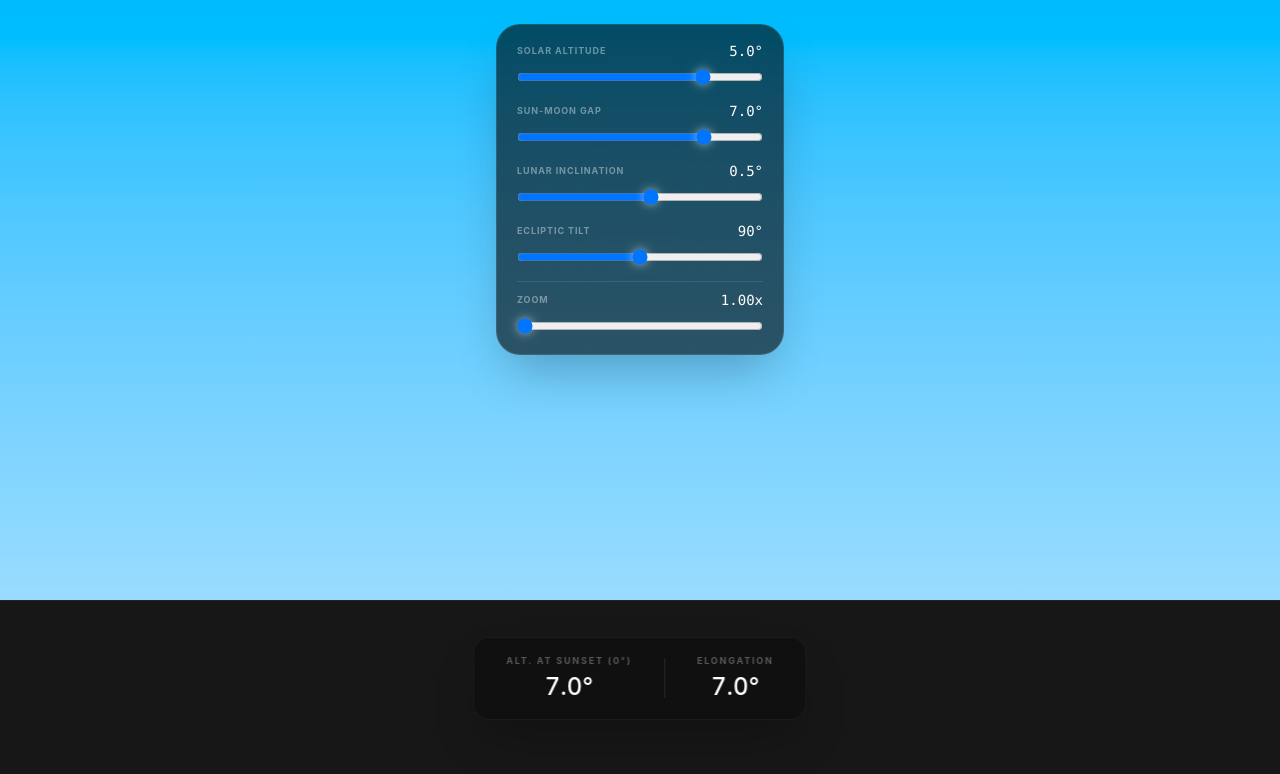
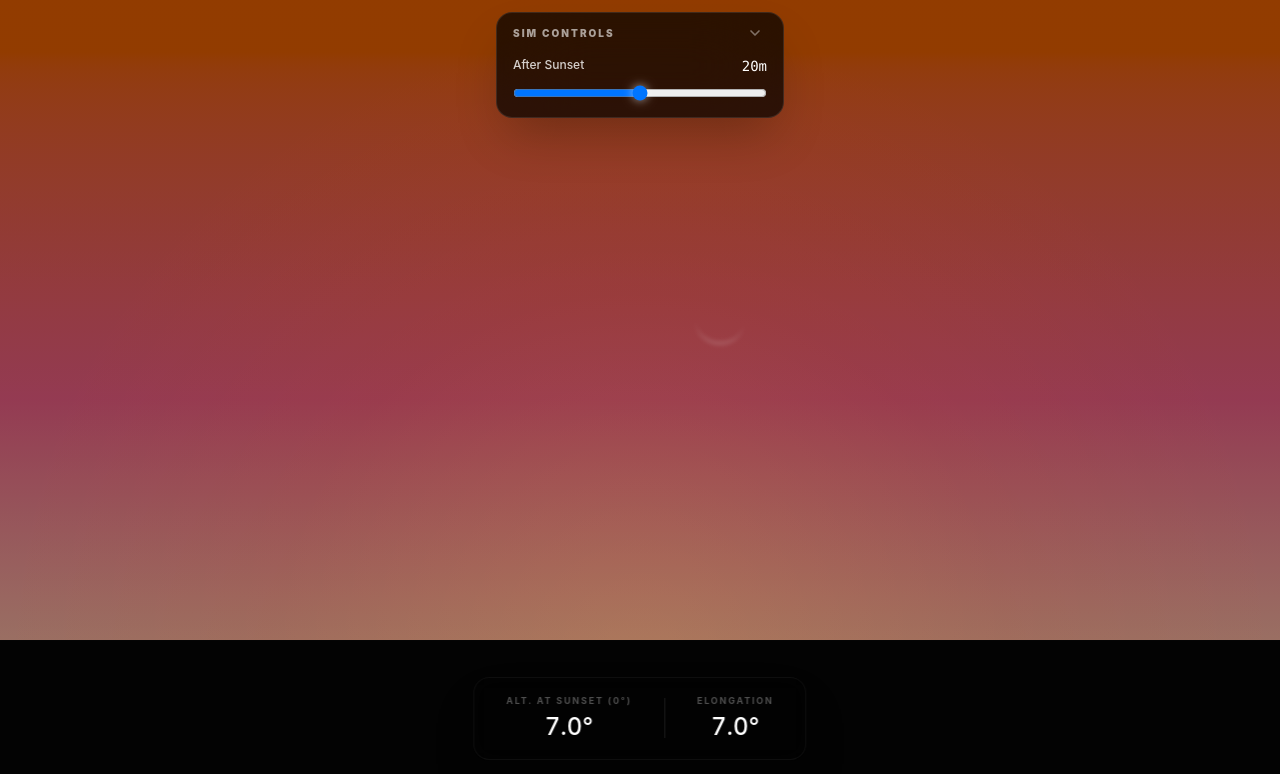
Before and after one commit to PijarAdiluhung/hilal-simulation, a Vue app: page / in a window 1280 px wide. Shown: the top 774 px of the page. Built offline with nearby package versions, Linux system fonts and the light colour scheme.

Commit message:
finalized the ui, added guiding triangles

```diff
--- a/src/views/SimView.vue
+++ b/src/views/SimView.vue
@@ -1,15 +1,35 @@
 <script setup>
-import { ref, computed } from 'vue'
+import { ref, computed, onMounted, onUnmounted } from 'vue'
+
+const windowRatio = ref(1)
+
+// Update the aspect ratio dynamically
+const updateRatio = () => {
+  windowRatio.value = window.innerWidth / window.innerHeight
+}
+
+onMounted(() => {
+  updateRatio()
+  window.addEventListener('resize', updateRatio)
+})
+
+onUnmounted(() => {
+  window.removeEventListener('resize', updateRatio)
+})
 
 // --- CONFIGURATION ---
+const isCollapsed = ref(true)
+const showGuidingAids = ref(false)
 const zoom = ref(1) // 1 = Default, 4 = Zoomed out
 
 const CONFIG = {
-  HORIZON_Y: 72, // Percent from top
+  HORIZON_Y: 80, // Percent from top
   MOON_RATIO: 1.0,
 }
 
-const solarProgress = ref(5)
+const timeOffset = ref(20) // Minutes relative to sunset (Positive = After, Negative = Before)
+const solarProgress = computed(() => -(timeOffset.value / 4))
+
 const SUNMOON_GAP = ref(7)
 const LUNAR_INCLINATION = ref(0.5)
 const celestialTilt = ref(90)
@@ -83,8 +103,6 @@ const moonRotation = computed(() => {
   const deltaY = sunRotY - moonRotY
 
   // 3. Calculate the angle (atan2 is perfect for this)
-  // We add 90 because the moon's default "0" rotation
-  // (the crescent belly) is pointing right.
   const angleRad = Math.atan2(deltaY, deltaX)
   const angleDeg = angleRad * (180 / Math.PI)
 
@@ -184,18 +202,65 @@ const moonOpacity = computed(() => {
   const darknessFactor = Math.abs(solarProgress.value + 3) * multiplier
 
   // We cap the opacity at 0.9 for a softer look
-  return Math.min(darknessFactor, 0.9)
+  return Math.min(darknessFactor, 1)
 })
 
 // Add this computed property to calculate "Sighting Difficulty"
 const moonFilter = computed(() => {
   // If moon is near horizon (e.g., altitude < 5°) and Syafaq is active
   const proximityToHorizon = Math.max(0, 5 - lunarAltitude.value)
-  const blurMultiplier = 1.6 / zoom.value
+  const blurMultiplier = 1.6 / (zoom.value * 1.2)
   const blurAmount = proximityToHorizon * syafaqOpacity.value * blurMultiplier
   const contrastAmount = 100 - proximityToHorizon * syafaqOpacity.value * 10
 
   return `blur(${blurAmount}px) contrast(${contrastAmount}%)`
+})
+
+// Determine if the Moon is currently outside the visible screen
+const moonOffScreen = computed(() => {
+  const x = parseFloat(moonPos.value.left) // This is a bit dirty because of 'calc'
+  // Better: Re-calculate raw X/Y for the moon to check boundaries
+  const tiltRad = toRad(celestialTilt.value - 90)
+  const localX = LUNAR_INCLINATION.value * visualScale.value
+  const localY = -(solarProgress.value + SUNMOON_GAP.value) * visualScale.value
+
+  const rotatedX = localX * Math.cos(tiltRad) - localY * Math.sin(tiltRad)
+  const rotatedY = localX * Math.sin(tiltRad) + localY * Math.cos(tiltRad)
+
+  const screenX = 50 + rotatedX * (100 / 100) // Approximation of %
+  const screenY = CONFIG.HORIZON_Y + rotatedY
+
+  return screenY < 0 || screenX < 0 || screenX > 100
+})
+
+const moonBounds = computed(() => {
+  const tiltRad = toRad(celestialTilt.value - 90)
+  const localX = LUNAR_INCLINATION.value * visualScale.value
+  const localY = -(solarProgress.value + SUNMOON_GAP.value) * visualScale.value
+
+  const rotatedX = localX * Math.cos(tiltRad) - localY * Math.sin(tiltRad)
+  const rotatedY = localX * Math.sin(tiltRad) + localY * Math.cos(tiltRad)
+
+  // 1. Convert rotatedX (which is in vh) to a horizontal percentage
+  // Since 100vh = (100 / windowRatio) vw
+  // The center is 50%. The offset in %-width is:
+  const horizontalOffsetPct = rotatedX / windowRatio.value
+  const currentXPos = 50 + horizontalOffsetPct
+
+  // 2. Vertical position is already in % (relative to horizon)
+  const currentYPos = CONFIG.HORIZON_Y + rotatedY
+
+  const groundTop = CONFIG.HORIZON_Y
+
+  return {
+    isTooTop: currentYPos < 0,
+    isTooBottom: currentYPos > groundTop,
+    isTooLeft: currentXPos < 0,
+    isTooRight: currentXPos > 100,
+    y: currentYPos,
+    x: currentXPos,
+    groundTop: groundTop,
+  }
 })
 
 const groundBrightness = computed(() => {
@@ -229,12 +294,12 @@ const groundBrightness = computed(() => {
     <div
       class="absolute inset-0 z-5 transition-opacity duration-700 pointer-events-none"
       :style="{
-        opacity: syafaqOpacity,
+        opacity: syafaqOpacity * 0.6,
         background: `radial-gradient(
-      circle at 50% ${CONFIG.HORIZON_Y}%,
+      circle at 50% ${CONFIG.HORIZON_Y + 3}%,
       rgba(255, 160, 60, 0.6) 0%,
       rgba(255, 80, 0, 0.2) ${40 / zoom}%,
-      transparent ${60 / zoom}%
+      transparent ${70 / zoom}%
     )`,
       }"
     ></div>
@@ -252,7 +317,6 @@ const groundBrightness = computed(() => {
         }"
       ></div>
 
-      <!-- Moon -->
       <!-- Moon -->
       <div
         class="absolute left-1/2 transition-all duration-300"
@@ -273,61 +337,179 @@ const groundBrightness = computed(() => {
           </svg>
         </div>
       </div>
+      <!-- Tracking Box on Moon -->
+      <div
+        v-if="showGuidingAids"
+        class="absolute border-2 border-amber-400/50 pointer-events-none transition-all duration-300"
+        :style="{
+          left: moonPos.left,
+          top: moonPos.top,
+          width: moonSize + 20 + 'px',
+          height: moonSize + 20 + 'px',
+          transform: 'translate(-50%, -50%)',
+          opacity: moonOffScreen ? 0 : 1,
+        }"
+      >
+        <div class="absolute -top-5 left-0 text-[10px] text-amber-400 font-mono font-bold">
+          HILAL
+        </div>
+      </div>
+
+      <!-- Top Indicator -->
+      <div
+        v-if="showGuidingAids && moonBounds.isTooTop && lunarAltitude > 0"
+        class="absolute top-2 -translate-x-1/2 flex flex-col items-center animate-pulse z-50"
+        :style="{ left: Math.max(5, Math.min(95, moonBounds.x)) + '%' }"
+      >
+        <div
+          class="w-0 h-0 border-l-8 border-l-transparent border-r-8 border-r-transparent border-b-12 border-b-amber-400"
+        ></div>
+      </div>
+
+      <!-- Bottom Indicator (Stops at Horizon/Ground) -->
+      <div
+        v-if="showGuidingAids && moonBounds.isTooBottom"
+        class="absolute flex flex-col items-center animate-pulse z-50 -translate-x-1/2"
+        :style="{
+          left: Math.max(5, Math.min(95, moonBounds.x)) + '%',
+          top: `calc(${CONFIG.HORIZON_Y}% - 20px)`,
+        }"
+      >
+        <div
+          class="w-0 h-0 border-l-8 border-l-transparent border-r-8 border-r-transparent border-t-12 border-t-amber-400"
+        ></div>
+      </div>
+
+      <!-- 3. Left Indicator (Tracks Y - Capped above horizon) -->
+      <div
+        v-if="showGuidingAids && moonBounds.isTooLeft"
+        class="absolute left-4 -translate-y-1/2 flex items-center animate-pulse z-50"
+        :style="{
+          /* Min 5% from top, Max (Horizon - 4%) to avoid the bottom indicator */
+          top: Math.max(5, Math.min(CONFIG.HORIZON_Y - 5, moonBounds.y)) + '%',
+        }"
+      >
+        <div
+          class="w-0 h-0 border-t-8 border-t-transparent border-b-8 border-b-transparent border-r-12 border-r-amber-400"
+        ></div>
+      </div>
+
+      <!-- 4. Right Indicator (Tracks Y - Capped above horizon) -->
+      <div
+        v-if="showGuidingAids && moonBounds.isTooRight"
+        class="absolute right-4 -translate-y-1/2 flex items-center animate-pulse z-50"
+        :style="{
+          /* Min 5% from top, Max (Horizon - 4%) to avoid the bottom indicator */
+          top: Math.max(5, Math.min(CONFIG.HORIZON_Y - 5, moonBounds.y)) + '%',
+        }"
+      >
+        <div
+          class="w-0 h-0 border-t-8 border-t-transparent border-b-8 border-b-transparent border-l-12 border-l-amber-400"
+        ></div>
+      </div>
     </div>
 
     <!-- Ground -->
     <div
-      class="absolute bottom-0 w-full h-[25vh] bg-neutral-900 z-10 border-t border-white/5"
-      :style="{ filter: groundBrightness }"
+      class="absolute bottom-0 w-full z-10 border-t border-white/5 bg-neutral-900"
+      :style="{
+        top: CONFIG.HORIZON_Y + '%',
+        filter: groundBrightness,
+      }"
     ></div>
 
-    <!-- Control Panel -->
+    <!-- Collapsible Control Panel -->
     <div
-      class="absolute top-6 left-1/2 -translate-x-1/2 z-20 w-72 bg-black/60 backdrop-blur-2xl p-5 rounded-3xl border border-white/10 shadow-2xl flex flex-col gap-4"
+      class="absolute top-3 left-1/2 -translate-x-1/2 z-20 w-72 bg-black/70 backdrop-blur-2xl p-4 rounded-2xl border border-white/10 shadow-2xl transition-all duration-300 ease-in-out"
     >
-      <!-- Slider 1: Sun -->
-      <div class="flex flex-col gap-2 -mt-1">
-        <div class="flex justify-between items-center">
-          <span class="text-[9px] text-white/40 font-bold tracking-widest uppercase"
-            >Solar Altitude</span
+      <!-- Header / Toggle -->
+      <div class="flex justify-between items-center -mt-2 mb-3">
+        <span class="text-[10px] text-white/60 font-black tracking-[0.2em] uppercase"
+          >Sim Controls</span
         >
-          <span class="text-white font-mono text-sm">{{ solarProgress.toFixed(1) }}°</span>
+        <button
+          @click="isCollapsed = !isCollapsed"
+          class="text-white/40 hover:text-white transition-colors p-1"
+        >
+          <svg
+            v-if="isCollapsed"
+            xmlns="http://www.w3.org/2000/svg"
+            width="16"
+            height="16"
+            viewBox="0 0 24 24"
+            fill="none"
+            stroke="currentColor"
+            stroke-width="2.5"
+            stroke-linecap="round"
+            stroke-linejoin="round"
+          >
+            <path d="m6 9 6 6 6-6" />
+          </svg>
+          <svg
+            v-else
+            xmlns="http://www.w3.org/2000/svg"
+            width="16"
+            height="16"
+            viewBox="0 0 24 24"
+            fill="none"
+            stroke="currentColor"
+            stroke-width="2.5"
+            stroke-linecap="round"
+            stroke-linejoin="round"
+          >
+            <path d="m18 15-6-6-6 6" />
+          </svg>
+        </button>
+      </div>
+
+      <!-- Always Visible: Solar Altitude -->
+      <div class="flex flex-col gap-3">
+        <div class="flex justify-between items-end">
+          <span class="text-xs text-white/80 font-medium">
+            {{ timeOffset <= 0 ? 'Before Sunset' : 'After Sunset' }}
+          </span>
+          <span class="text-white font-mono text-sm leading-none">
+            {{ timeOffset === 0 ? 'Sunset' : Math.abs(timeOffset) + 'm' }}
+          </span>
         </div>
         <input
-          v-model.number="solarProgress"
+          v-model.number="timeOffset"
           type="range"
-          min="-12"
-          max="10"
+          min="-20"
+          max="60"
+          step="1"
+          class="custom-slider"
+        />
+      </div>
+
+      <!-- Collapsible Section -->
+      <div
+        v-if="!isCollapsed"
+        class="flex flex-col gap-4 mt-4 pt-4 border-t border-white/10 overflow-hidden"
+      >
+        <div class="flex flex-col gap-2">
+          <div class="flex justify-between items-center">
+            <span class="text-[9px] text-white/40 font-bold uppercase tracking-widest"
+              >Sun-Moon Gap</span
+            >
+            <span class="text-white font-mono text-xs">{{ SUNMOON_GAP.toFixed(1) }}°</span>
+          </div>
+          <input
+            v-model.number="SUNMOON_GAP"
+            type="range"
+            min="0"
+            max="12"
             step="0.1"
             class="custom-slider"
           />
         </div>
 
-      <!-- Slider 2: Sun-Moon Gap -->
         <div class="flex flex-col gap-2">
           <div class="flex justify-between items-center">
-          <span class="text-[9px] text-white/40 font-bold tracking-widest uppercase"
-            >Sun-Moon Gap</span
-          >
-          <span class="text-white font-mono text-sm">{{ SUNMOON_GAP.toFixed(1) }}°</span>
-        </div>
-        <input
-          v-model.number="SUNMOON_GAP"
-          type="range"
-          min="0"
-          max="9"
-          step="0.1"
-          class="custom-slider"
-        />
-      </div>
-
-      <!-- Slider 3: Inclination -->
-      <div class="flex flex-col gap-2">
-        <div class="flex justify-between items-center">
-          <span class="text-[9px] text-white/40 font-bold tracking-widest uppercase"
+            <span class="text-[9px] text-white/40 font-bold uppercase tracking-widest"
               >Lunar Inclination</span
             >
-          <span class="text-white font-mono text-sm">{{ LUNAR_INCLINATION.toFixed(1) }}°</span>
+            <span class="text-white font-mono text-xs">{{ LUNAR_INCLINATION.toFixed(1) }}°</span>
           </div>
           <input
             v-model.number="LUNAR_INCLINATION"
@@ -339,29 +521,29 @@ const groundBrightness = computed(() => {
           />
         </div>
 
-      <!-- Slider 4: Tilt -->
         <div class="flex flex-col gap-2">
           <div class="flex justify-between items-center">
-          <span class="text-[9px] text-white/40 font-bold tracking-widest uppercase"
+            <span class="text-[9px] text-white/40 font-bold uppercase tracking-widest"
               >Ecliptic Tilt</span
             >
-          <span class="text-white font-mono text-sm">{{ celestialTilt }}°</span>
+            <span class="text-white font-mono text-xs">{{ celestialTilt }}°</span>
           </div>
           <input
             v-model.number="celestialTilt"
             type="range"
-          min="10"
-          max="170"
+            min="15"
+            max="165"
             step="1"
             class="custom-slider"
           />
         </div>
 
-      <!-- Slider 5: Zoom -->
-      <div class="flex flex-col gap-2 pt-2 border-t border-white/10">
+        <div class="flex flex-col gap-2 pt-2 border-t border-white/15">
           <div class="flex justify-between items-center">
-          <span class="text-[9px] text-white/40 font-bold tracking-widest uppercase">Zoom</span>
-          <span class="text-white font-mono text-sm">{{ (1/zoom).toFixed(2) }}x</span>
+            <span class="text-[9px] text-white/40 font-bold uppercase tracking-widest"
+              >Zoom Level</span
+            >
+            <span class="text-white font-mono text-xs">{{ (1 / zoom).toFixed(2) }}x</span>
           </div>
           <input
             v-model.number="zoom"
@@ -372,11 +554,28 @@ const groundBrightness = computed(() => {
             class="custom-slider"
           />
         </div>
+
+        <div class="flex items-center justify-between">
+          <span class="text-[9px] text-white/40 font-bold uppercase tracking-widest"
+            >Guiding Aids</span
+          >
+          <button
+            @click="showGuidingAids = !showGuidingAids"
+            :class="showGuidingAids ? 'bg-amber-500' : 'bg-white/10'"
+            class="w-8 h-4 rounded-full relative transition-colors duration-200"
+          >
+            <div
+              :class="showGuidingAids ? 'translate-x-4' : 'translate-x-0'"
+              class="absolute top-0.5 left-0.5 w-3 h-3 bg-white rounded-full transition-transform"
+            ></div>
+          </button>
+        </div>
+      </div>
     </div>
 
     <!-- Bottom Stats -->
     <div
-      class="absolute bottom-20 left-1/2 -translate-x-1/2 z-20 flex gap-8 px-8 py-4 bg-black/30 backdrop-blur-md rounded-2xl border border-white/5 shadow-2xl"
+      class="absolute bottom-10 left-1/2 -translate-x-1/2 z-20 flex gap-8 px-8 py-4 bg-black/30 backdrop-blur-md rounded-2xl border border-white/5 shadow-2xl"
     >
       <div class="flex flex-col items-center">
         <span
```
Lines whose indentation alone changed are shown as unchanged.
